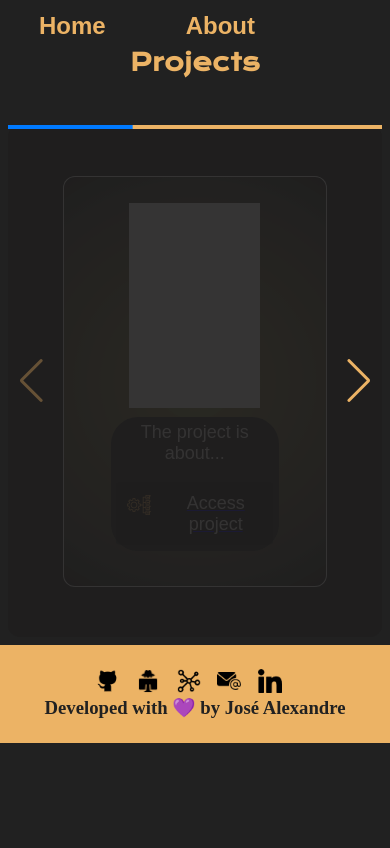
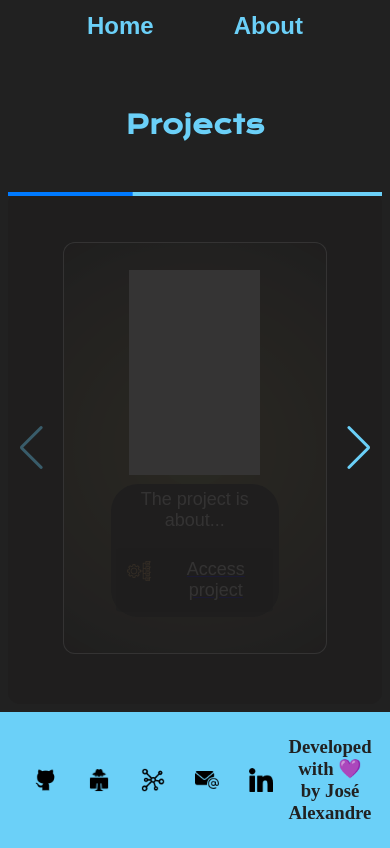
Before and after one commit to upALX/alxinc-portfolio, a website: page portfolio.html in a window 390 px wide. Drawn offline with nearby package versions, Linux system fonts and the light colour scheme.

Commit message:
adding new nav style for all media types

```diff
--- a/css/about.css
+++ b/css/about.css
@@ -35,8 +35,29 @@ header.navigation{
     font-family: var(--secondary-word);
     font-size: 24px;
     font-weight: 600;
-    color: var(--background-third-color);
+    color: var(--secondary-color);
+    display: inline-block;
+    padding-bottom: 0.5em;
+    position: relative;
     text-decoration: none;
+}
+
+.navigation__menu__link::before{
+    content: "";
+    position: absolute;
+    left: 0;
+    bottom: 0;
+    width: 0;
+    height: 2px;
+    background-color: var(--secondary-color);
+    transition: width 0.3s ease-out;
+}
+a.navigation__menu__link:hover::before{
+    width: 30%;
+}
+
+a.navigation__menu__link:hover{
+    color: var(--main-words-color);
 }
 
 main.presentation{
--- a/css/portfolio.css
+++ b/css/portfolio.css
@@ -3,7 +3,7 @@
 :root{
     --main-color: #212121;
     --main-words-color:  rgba(255, 255, 255, 0.918);
-    --secondary-color:#ECB365;
+    --secondary-color:#6bd0f8;
     /* #ECB365;  */
     --ice-color: #f6f6f6;
     --background-hover: rgba(39, 39, 39, 1);
@@ -20,7 +20,6 @@
 body{
     background-color: var(--main-color);
     color: var(--main-words-color);
-    width: 100vw;
     box-sizing: border-box;
     overflow-x: hidden;
 }
@@ -39,7 +38,28 @@ header.navigation{
     font-size: 24px;
     font-weight: 600;
     color: var(--secondary-color);
+    display: inline-block;
+    padding-bottom: 0.5em;
+    position: relative;
     text-decoration: none;
+}
+
+.navigation__menu__link::before{
+    content: "";
+    position: absolute;
+    left: 0;
+    bottom: 0;
+    width: 0;
+    height: 2px;
+    background-color: var(--secondary-color);
+    transition: width 0.3s ease-out;
+}
+a.navigation__menu__link:hover::before{
+    width: 30%;
+}
+
+a.navigation__menu__link:hover{
+    color: var(--main-words-color);
 }
 
 main.presentation{
@@ -172,14 +192,81 @@ footer.footer{
 }
 
 footer a.footer_links{
-    margin-right: 0.8em;
+    margin: 0 15px;
     text-decoration: none;
 }
 
-footer a img#footer_icons{
-    width: 24px;
+footer a.footer_links img{
+    width: 24px
 }
 
-footer a{
-    text-decoration: none;
+footer div.icons_footer{
+    padding-bottom: 1em;
 }
+
+@media (max-width: 1200px){
+
+    header.navigation {
+        padding: 3%;
+    }
+
+    .navigation__menu {
+        justify-content: center;
+    }
+
+    .presentation{
+        flex-direction: column-reverse;
+        padding: 5%;
+    }
+
+    .presentation__assignment {
+        width: auto;
+        margin-top: 10%;
+    }
+
+    h1.presentation__assignment__title{
+        font-size: 1.6rem;
+    }
+
+    p.presentation__assignment__paragraphs{
+        font-size: 1.2rem;
+    }
+
+    h2.presentation__links__subtitle{
+        font-size: 1.2rem;
+    }
+    footer.footer{
+        color: var(--main-color);
+        padding: 24px;
+        background-color: var(--secondary-color);
+        display: flex;
+        align-items: center;
+        justify-content: center;
+    }
+
+
+    footer a.footer_links{
+        width: 50px;
+        height: 50px;
+        display: flex;
+        align-items: center;
+        justify-content: center;
+        margin: 0 15px;
+        border-radius: 50%;
+        text-decoration: none;
+    }
+
+    footer a.footer_links img{
+        width: 24px
+    }
+
+    footer a.footer_links:hover{
+        background-color: var(--main-words-color);
+        transition: 0.3s;
+    }
+
+}
+
+@media (max-width: 700px){
+
+}
--- a/css/style.css
+++ b/css/style.css
@@ -30,10 +30,31 @@ header.navigation{
 
 .navigation__menu__link{
     font-family: var(--secondary-word);
-    font-size: 1.5rem;
+    font-size: 24px;
     font-weight: 600;
     color: var(--secondary-color);
+    display: inline-block;
+    padding-bottom: 0.5em;
+    position: relative;
     text-decoration: none;
+}
+
+.navigation__menu__link::before{
+    content: "";
+    position: absolute;
+    left: 0;
+    bottom: 0;
+    width: 0;
+    height: 2px;
+    background-color: var(--secondary-color);
+    transition: width 0.3s ease-out;
+}
+a.navigation__menu__link:hover::before{
+    width: 30%;
+}
+
+a.navigation__menu__link:hover{
+    color: var(--main-words-color);
 }
 
 strong{
--- a/portfolio.html
+++ b/portfolio.html
@@ -101,23 +101,21 @@
         </section>
     </main>
     <footer class="footer">
-        <div class="icons_footer">
             <a class="footer_links" href="https://github.com/upALX" target="_blank">
-                <img id="footer_icons" style="width: 24px;" src="assets/github.png" alt="Github asset image">
+                <img class="footer_icons" src="assets/github.png" alt="Github asset image">
             </a>
             <a class="footer_links" href="https://www.hackerrank.com/profile/alxinc" target="_blank">
-                <img id="footer_icons" src="assets/hacker-rank.png" alt="Hacker rank link">
+                <img class="footer_icons" src="assets/hacker-rank.png" alt="Hacker rank link">
             </a>
             <a class="footer_links" href="https://beacons.ai/alxinc" target="_blank">
-                <img id="footer_icons" class="footer_links" src="assets/links.png" alt="beacons link">
+                <img class="footer_icons" class="footer_links" src="assets/links.png" alt="beacons link">
             </a>
             <a class="footer_links" href="mailto:alexandreaddres@gmail.com" target="_blank">
-                <img id="footer_icons" src="assets/mail.png" alt="beacons link">
+                <img class="footer_icons" src="assets/mail.png" alt="beacons link">
             </a>
             <a class="footer_links" href="https://www.linkedin.com/in/alxinc/" target="_blank">
-                <img id="footer_icons" class="footer_links" src="assets/linkedin.png" alt="Linkedin asset image">
+                <img class="footer_icons" class="footer_links" src="assets/linkedin.png" alt="Linkedin asset image">
             </a>
-        </div>
         <h3>Developed with 💜 by José Alexandre</h3>
     </footer>
     <script src="https://cdn.jsdelivr.net/npm/swiper@11/swiper-bundle.min.js"></script>
```
